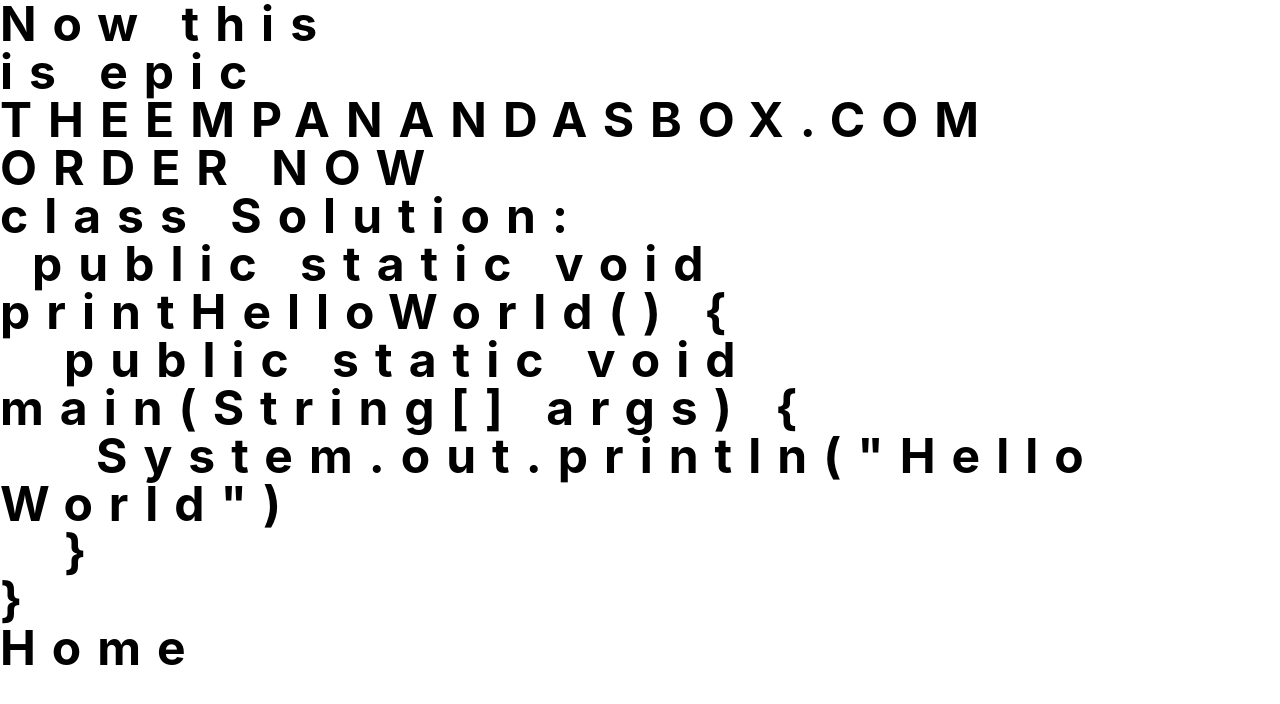
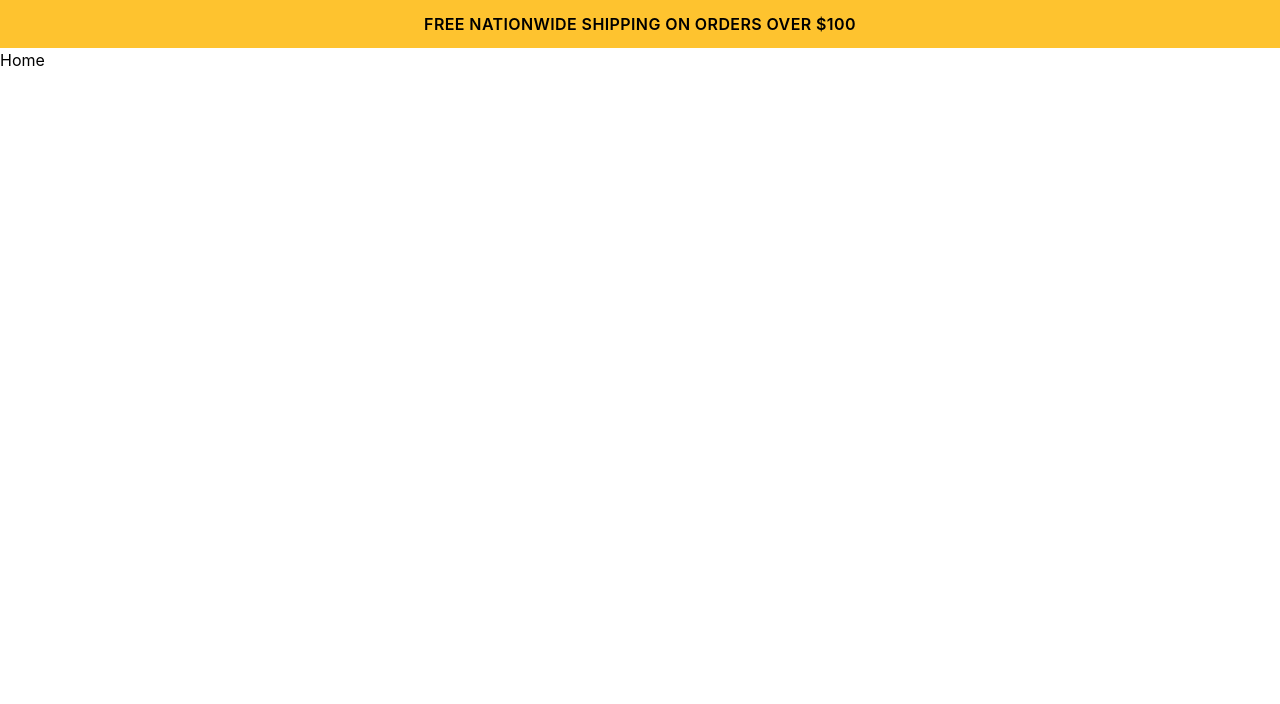
Before and after one commit to Jowohny/TheEmpanadasBox, a React (Vite) app: page / in a window 1280 px wide. Shown: the top 704 px of the page. Built offline with nearby package versions, Linux system fonts and the light colour scheme.

Commit message:
base overhead shipping banner

```diff
--- a/src/App.tsx
+++ b/src/App.tsx
@@ -1,4 +1,5 @@
 import { Routes, Route } from 'react-router-dom';
+import Banner from './components/Banner';
 import Home from './pages/Home';
 import OrderPickup from './pages/OrderPickup';
 import ShipNationwide from './pages/ShipNationwide';
@@ -8,17 +9,8 @@ import Events from './pages/Events';
 
 function App() {
   return (
-		<div  className="text-5xl font-bold tracking-[1rem] leading-none gap-4">
-			Now this <br /> is epic <br /> <span className="uppercase">theempanandasbox.com <br /> order now</span> <br />
-			class Solution: <br />
-			<span className="ml-8">public static void printHelloWorld() &#123; <br />
-				<span className="ml-16">
-					public static void main(String[] args) &#123; <br />
-					 <span className="ml-24">System.out.println(&quot;Hello World&quot;) <br /></span>
-					<span className="ml-16">&#125;</span> <br />
-				</span>
-			&#125;
-			</span>
+		<>
+			<Banner/>
 
 			<Routes>
 				<Route path="/" element={<Home/>} />
@@ -29,8 +21,7 @@ function App() {
 				<Route path="/Events" element={<Events/>} />
 				<Route path="*" element={<h1>404 <br /> Page Not Found</h1>} />
 			</Routes>
-
-		</div>
+		</>
   )
 }
 
--- /dev/null
+++ b/src/components/Banner.tsx
@@ -0,0 +1,7 @@
+const Banner = () => {
+	return (
+		<div className="uppercase min-w-full bg-[#fec32f] text-center py-3 font-semibold text-md tracking-wide">Free Nationwide Shipping on Orders Over $100</div>
+	)
+}
+
+export default Banner
```
